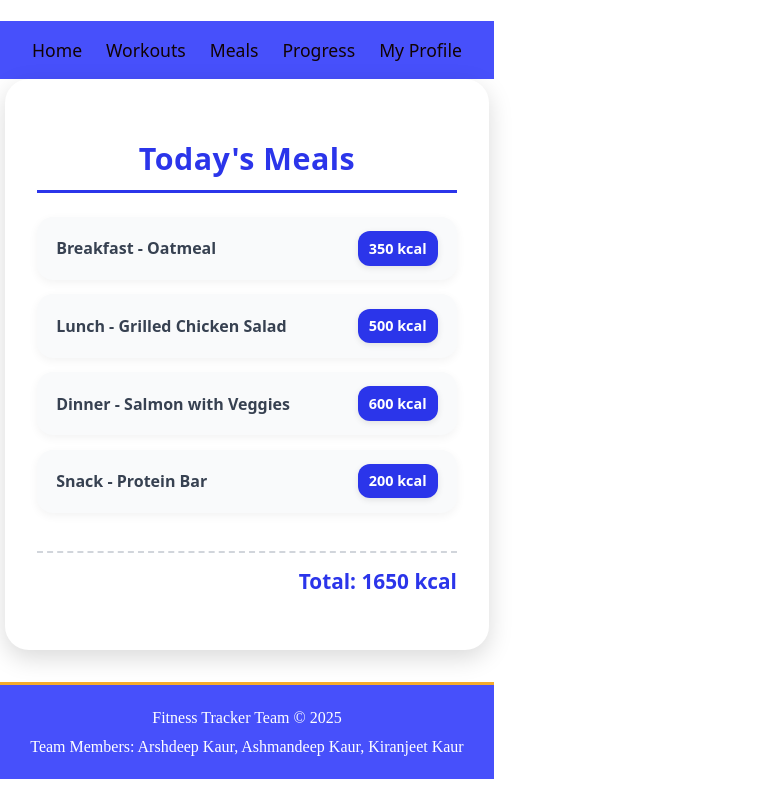
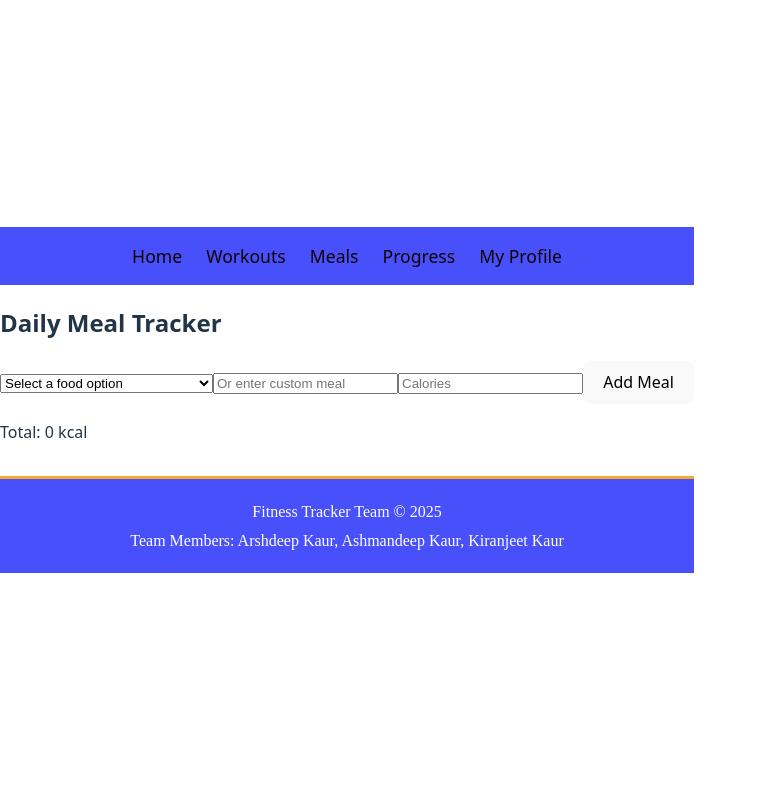
Before and after one commit to aarshdeepkaur2/Fitness-tracker-fullstack, a React (Vite) app: page /meal-tracker in a window 1280 px wide. Shown: the whole page, without its empty margins (0-757 px from the left). Built offline with nearby package versions, Linux system fonts and the light colour scheme.

Commit message:
Added my progress tracker individual page with add/remove goals

```diff
--- a/package.json
+++ b/package.json
@@ -18,6 +18,7 @@
     "@eslint/js": "^9.33.0",
     "@types/react": "^19.1.10",
     "@types/react-dom": "^19.1.7",
+    "@types/react-router-dom": "^5.3.3",
     "@vitejs/plugin-react": "^5.0.0",
     "eslint": "^9.33.0",
     "eslint-plugin-react-hooks": "^5.2.0",
--- /dev/null
+++ b/src/Components/pages/mealtracker/MealForm.tsx
@@ -0,0 +1,99 @@
+import React, { useState } from "react";
+
+interface MealFormProps {
+  mealName: string;
+  setMealName: React.Dispatch<React.SetStateAction<string>>;
+  mealCalories: number | "";
+  setMealCalories: React.Dispatch<React.SetStateAction<number | "">>;
+  onAddMeal: (e: React.FormEvent) => void;
+}
+
+// Predefined food options
+const foodOptions = [
+  { name: "Oatmeal", calories: 350 },
+  { name: "Grilled Chicken Salad", calories: 500 },
+  { name: "Salmon with Veggies", calories: 600 },
+  { name: "Protein Bar", calories: 200 },
+  { name: "Pasta Alfredo", calories: 700 },
+  { name: "Fruit Smoothie", calories: 250 },
+  { name: "Avocado Toast", calories: 300 },
+  { name: "Tacos", calories: 450 },
+  { name: "Cheeseburger", calories: 800 },
+  { name: "Caesar Salad", calories: 400 },
+];
+
+function MealForm({
+  mealName,
+  setMealName,
+  mealCalories,
+  setMealCalories,
+  onAddMeal,
+}: MealFormProps) {
+  const [error, setError] = useState("");
+
+  // Handle food selection from dropdown
+  const handleSelectChange = (e: React.ChangeEvent<HTMLSelectElement>) => {
+    const selectedFood = foodOptions.find(
+      (food) => food.name === e.target.value
+    );
+    if (selectedFood) {
+      setMealName(selectedFood.name);
+      setMealCalories(selectedFood.calories);
+      setError("");
+    }
+  };
+
+  // Validate custom meal name input
+  const validateMealName = (value: string) => {
+    setMealName(value);
+    if (value.trim().length < 2) {
+      setError("Meal name must be at least 2 characters.");
+    } else {
+      setError("");
+    }
+  };
+
+  //  Everything must be inside a single return JSX block
+  return (
+    <form onSubmit={onAddMeal}>
+      <select
+        onChange={handleSelectChange}
+        defaultValue=""
+        style={{ marginBottom: "0.5rem" }}
+      >
+        <option value="">Select a food option</option>
+        {foodOptions.map((food) => (
+          <option key={food.name} value={food.name}>
+            {food.name} ({food.calories} kcal)
+          </option>
+        ))}
+      </select>
+
+      <input
+        type="text"
+        placeholder="Or enter custom meal"
+        value={mealName}
+        onChange={(e) => validateMealName(e.target.value)}
+      />
+
+      <input
+        type="number"
+        placeholder="Calories"
+        value={mealCalories}
+        onChange={(e) =>
+          setMealCalories(e.target.value ? Number(e.target.value) : "")
+        }
+      />
+
+      <button type="submit">Add Meal</button>
+
+      {error && (
+        <p style={{ color: "red", fontSize: "0.9rem", marginTop: "0.5rem" }}>
+          {error}
+        </p>
+      )}
+    </form>
+  );
+}
+
+export default MealForm;
--- a/src/Components/pages/mealtracker/mealtracker.css
+++ b/src/Components/pages/mealtracker/mealtracker.css
@@ -1,6 +1,4 @@
-
-/* Meal Tracker as a Card */
-.meal-tracker {
+meal-tracker {
   background: #ffffff;
   border-radius: 24px;
   padding: 2rem;
@@ -16,26 +14,25 @@
 }
 
 /* Header */
-.meal-tracker h2 {
+meal-tracker h2 {
   margin-bottom: 1.5rem;
   color: #2b35ea;
   text-align: center;
   font-size: 1.9rem;
   font-weight: 800;
-  letter-spacing: 0.5px;
   border-bottom: 3px solid #2b35ea;
   padding-bottom: 0.5rem;
 }
 
-/* Meal List */
-.meal-tracker ul {
+/* List */
+meal-tracker ul {
   list-style: none;
   padding: 0;
   margin: 0;
 }
 
-/* Meal Item as Card */
-.meal-tracker li {
+/* List Item */
+meal-tracker li {
   display: flex;
   justify-content: space-between;
   align-items: center;
@@ -49,35 +46,28 @@
   opacity: 0;
 }
 
-.meal-tracker li:nth-child(1) { animation-delay: 0.1s; }
-.meal-tracker li:nth-child(2) { animation-delay: 0.2s; }
-.meal-tracker li:nth-child(3) { animation-delay: 0.3s; }
-.meal-tracker li:nth-child(4) { animation-delay: 0.4s; }
-
-.meal-tracker li:hover {
+meal-tracker li:hover {
   transform: scale(1.02);
   box-shadow: 0 6px 18px rgba(0, 0, 0, 0.1);
 }
 
-/* Meal Name & Calories */
-.meal-name {
+/* Text Styling */
+meal- {
   font-weight: 600;
   color: #374151;
-  font-size: 1rem;
 }
 
-.meal-calories {
+meal-calories {
   font-weight: 700;
   color: #fff;
   background: #2b35ea;
   padding: 0.4rem 0.7rem;
   border-radius: 12px;
   font-size: 0.9rem;
-  box-shadow: 0 2px 6px rgba(0, 0, 0, 0.1);
 }
 
 /* Total Calories */
-.total {
+total {
   margin-top: 1.5rem;
   font-weight: 700;
   font-size: 1.3rem;
@@ -101,7 +91,7 @@
   }
 }
 
-/* Responsive: Mobile Look */
+/* Responsive */
 @media (max-width: 480px) {
   .meal-tracker {
     padding: 1.5rem;
@@ -110,10 +100,4 @@
   .meal-tracker h2 {
     font-size: 1.6rem;
   }
-  .meal-name {
-    font-size: 0.95rem;
-  }
-  .meal-calories {
-    font-size: 0.85rem;
-  }
 }
--- a/src/Components/pages/mealtracker/mealtracker.tsx
+++ b/src/Components/pages/mealtracker/mealtracker.tsx
@@ -1,6 +1,6 @@
+import React, { useState } from "react";
 import "./mealtracker.css";
-
-// High-level component file
+import MealForm from "./MealForm";
 
 interface Meal {
   id: number;
@@ -9,26 +9,58 @@ interface Meal {
 }
 
 function MealTracker() {
-  const meals: Meal[] = [
-    { id: 1, name: "Breakfast - Oatmeal", calories: 350 },
-    { id: 2, name: "Lunch - Grilled Chicken Salad", calories: 500 },
-    { id: 3, name: "Dinner - Salmon with Veggies", calories: 600 },
-    { id: 4, name: "Snack - Protein Bar", calories: 200 },
-  ];
+  const [meals, setMeals] = useState<Meal[]>([]);
+  const [mealName, setMealName] = useState("");
+  const [mealCalories, setMealCalories] = useState<number | "">("");
 
+  // Add Meal
+  const handleAddMeal = (e: React.FormEvent) => {
+    e.preventDefault();
+    if (!mealName.trim() || !mealCalories || mealCalories <= 0) return;
+
+    const newMeal: Meal = {
+      id: Date.now(),
+      name: mealName,
+      calories: Number(mealCalories),
+    };
+
+    setMeals([...meals, newMeal]);
+    setMealName("");
+    setMealCalories("");
+  };
+
+  // Remove Meal
+  const handleRemoveMeal = (id: number) => {
+    setMeals(meals.filter((meal) => meal.id !== id));
+  };
+
+  // Calculate total
   const totalCalories = meals.reduce((sum, meal) => sum + meal.calories, 0);
 
+  //  Everything below should be inside this single return
   return (
     <section className="meal-tracker">
-      <h2>Today's Meals</h2>
+      <h2> Daily Meal Tracker</h2>
+
+      <MealForm
+        mealName={mealName}
+        setMealName={setMealName}
+        mealCalories={mealCalories}
+        setMealCalories={setMealCalories}
+        onAddMeal={handleAddMeal}
+      />
+
+      {/* Meal List */}
       <ul>
         {meals.map((meal) => (
           <li key={meal.id}>
             <span className="meal-name">{meal.name}</span>
             <span className="meal-calories">{meal.calories} kcal</span>
+            <button onClick={() => handleRemoveMeal(meal.id)}>cancel</button>
           </li>
         ))}
       </ul>
+
       <p className="total">Total: {totalCalories} kcal</p>
     </section>
   );
```
Also changed, not shown: 1 other file (tests, documents, lock files or other folders).
